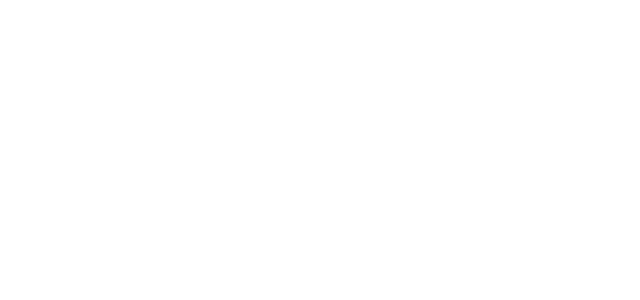
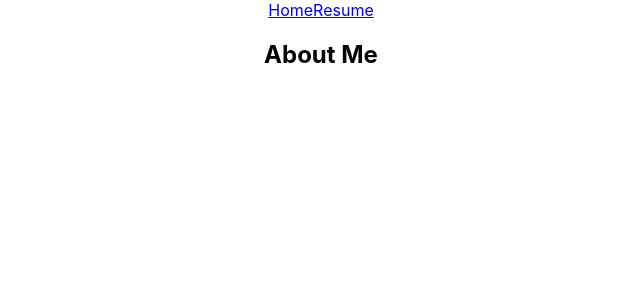
Before and after one commit to antonibrivera/portfolio-websitev2, a React (Create React App) app: page /resume in a window 1280 px wide. Before the commit this address had no page. Shown: the top 300 px of the page, without its empty margins (319-959 px from the left). Built offline with nearby package versions, Linux system fonts and the light colour scheme.

Commit message:
added base JSX code in existing components

```diff
--- a/src/App.js
+++ b/src/App.js
@@ -10,11 +10,11 @@ import { Routes, Route } from 'react-router-dom';
 function App() {
   return (
     <div className="App">
-      {/* <Navbar /> */}
+      <Navbar />
       <Routes>
         <Route exact path='/' element={<Home />} />
-        {/* <Route path='/resume' element={<Resume />} />
-        <Route path='*' element={<NotFound />} /> */}
+        <Route path='/resume' element={<Resume />} />
+        <Route path='*' element={<NotFound />} />
       </Routes>
     </div>
   );
--- a/src/components/Navbar/Navbar.js
+++ b/src/components/Navbar/Navbar.js
@@ -0,0 +1,12 @@
+import React from 'react';
+import './Navbar.css';
+import { Link } from 'react-router-dom';
+
+export default function Navbar(props) {
+  return (
+    <nav className='navbar'>
+      <Link to='/'>Home</Link>
+      <Link to='/resume'>Resume</Link>
+    </nav>
+  );
+}
--- a/src/components/NotFound/NotFound.js
+++ b/src/components/NotFound/NotFound.js
@@ -0,0 +1,8 @@
+import React from 'react';
+import './NotFound.css';
+
+export default function NotFound(props) {
+  return (
+    <h1>Page not found!</h1>
+  );
+}
--- a/src/components/Resume/Resume.js
+++ b/src/components/Resume/Resume.js
@@ -0,0 +1,12 @@
+import React from 'react';
+import './Resume.css';
+
+export default function Resume(props) {
+  return (
+    <div>
+      <section>
+        <h1>About Me</h1>
+      </section>
+    </div>
+  );
+}
```
Also changed, not shown: src/components/Project/Project.js (+10 -0 lines).
